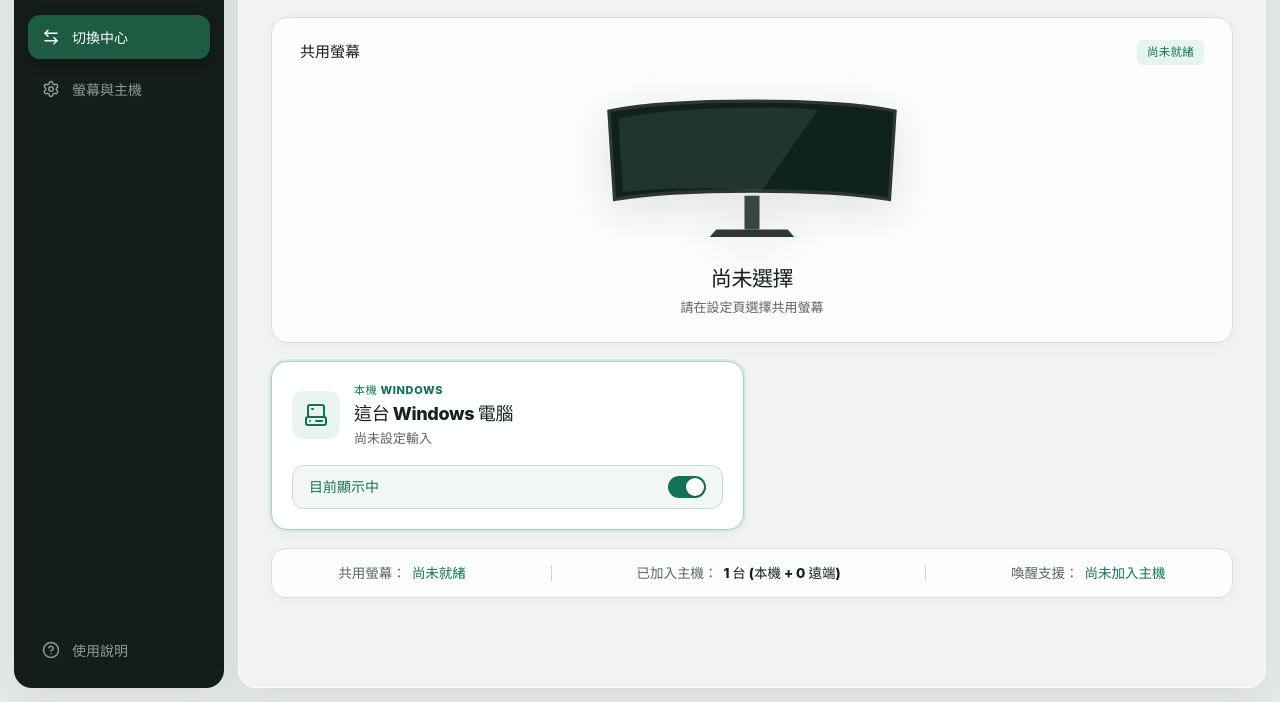
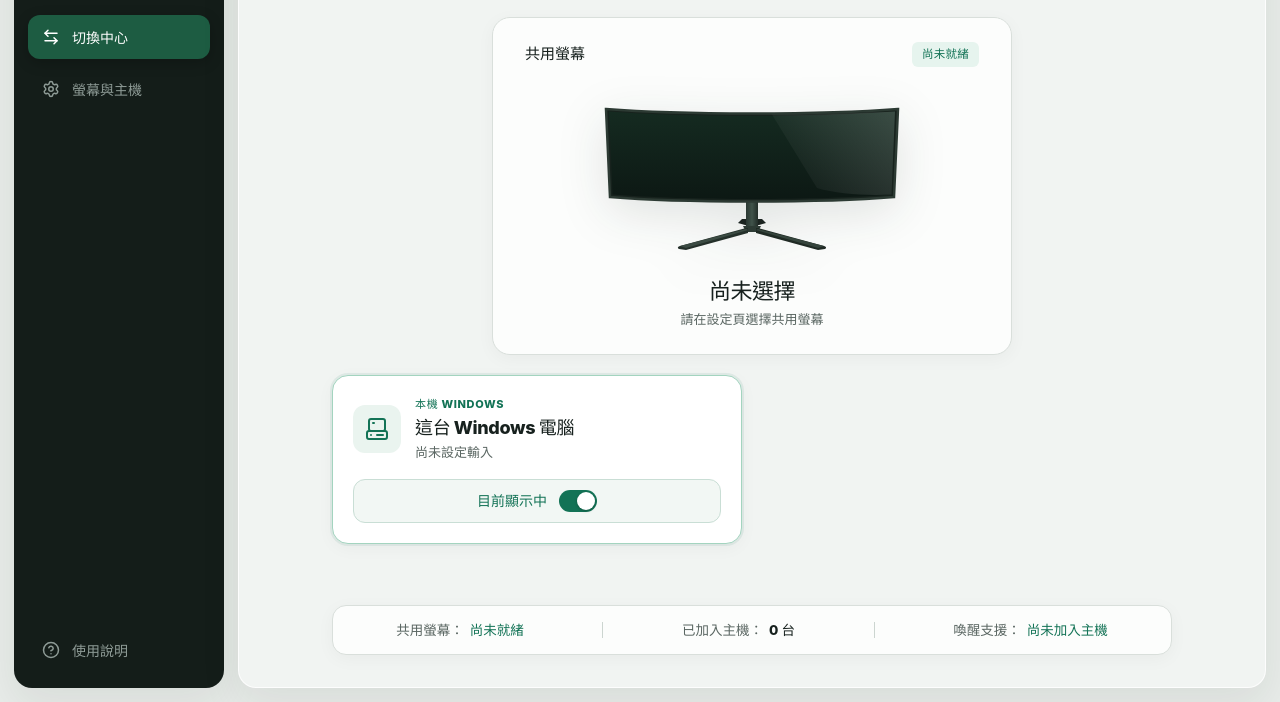
Before and after one commit to HenryHsu/DisplayMux, a website built with Vite: page index.html in a window 1280 px wide. Shown: the part 98-800 px from the top of the page. Built offline with nearby package versions, Linux system fonts and the light colour scheme.

Commit message:
fix(ui): correct curved monitor curvature and set default window size to 1440x900

```diff
--- a/src/main.ts
+++ b/src/main.ts
@@ -132,11 +132,32 @@ app.innerHTML = `
           </div>
           <div class="curved-monitor-wrap">
             <svg class="curved-monitor-svg" viewBox="0 0 340 180" fill="none" xmlns="http://www.w3.org/2000/svg">
-              <path d="M125 168H215L208 160H132L125 168Z" fill="#2d3a34" />
-              <path d="M162 124H178V160H162V124Z" fill="#384740" />
-              <path d="M18 34C88 20 252 20 322 34L316 128C248 116 92 116 24 128L18 34Z" fill="#141e1a" stroke="#2a3832" stroke-width="3.5" />
-              <path d="M25 39C90 26 250 26 315 39L310 123C246 112 94 112 30 123L25 39Z" fill="#0d241b" />
-              <path d="M28 42C92 29 200 29 240 33L180 119C120 115 75 116 33 120L28 42Z" fill="white" fill-opacity="0.08" />
+              <defs>
+                <linearGradient id="screenGrad" x1="170" y1="28" x2="170" y2="124" gradientUnits="userSpaceOnUse">
+                  <stop offset="0%" stop-color="#152b21"/>
+                  <stop offset="100%" stop-color="#0c1713"/>
+                </linearGradient>
+                <linearGradient id="glareGrad" x1="312" y1="30" x2="160" y2="120" gradientUnits="userSpaceOnUse">
+                  <stop offset="0%" stop-color="#ffffff" stop-opacity="0.16"/>
+                  <stop offset="60%" stop-color="#ffffff" stop-opacity="0.04"/>
+                  <stop offset="100%" stop-color="#ffffff" stop-opacity="0"/>
+                </linearGradient>
+                <linearGradient id="standCol" x1="164" y1="116" x2="176" y2="116" gradientUnits="userSpaceOnUse">
+                  <stop offset="0%" stop-color="#2a3832"/>
+                  <stop offset="50%" stop-color="#40534a"/>
+                  <stop offset="100%" stop-color="#222d28"/>
+                </linearGradient>
+              </defs>
+              <path d="M156 142L170 146L184 142L180 138H160L156 142Z" fill="#1b2420"/>
+              <path d="M164 116H176V148H164V116Z" fill="url(#standCol)"/>
+              <path d="M161 145H179L176 151H164L161 145Z" fill="#2d3b34"/>
+              <path d="M164 147L98 165C96 165.5 95 167 97 168L104 169L166 152V147H164Z" fill="#24302a"/>
+              <path d="M98 165L164 148L166 149L104 167L98 165Z" fill="#3b4b43"/>
+              <path d="M176 147L242 165C244 165.5 245 167 243 168L236 169L174 152V147H176Z" fill="#1f2a24"/>
+              <path d="M242 165L176 148L174 149L236 167L242 165Z" fill="#35443c"/>
+              <path d="M24 28C98 34 242 34 316 28L312 116C242 122 98 122 28 116L24 28Z" fill="#17221d" stroke="#2c3a33" stroke-width="2.5"/>
+              <path d="M27 30.5C99 36.5 241 36.5 313 30.5L309.5 113.5C239.5 119.5 100.5 119.5 30.5 113.5L27 30.5Z" fill="url(#screenGrad)"/>
+              <path d="M190 33.5C236 34 285 32 313 30.5L309.5 113.5C285 115 255 113 235 107L190 33.5Z" fill="url(#glareGrad)"/>
             </svg>
           </div>
           <div class="showcase-info">
@@ -305,12 +326,17 @@ async function refresh(): Promise<void> {
 }
 
 function renderState(): void {
-  setText("#monitor-status", dashboard.monitorStatus);
-  setText("#shared-monitor-name", settings.sharedMonitor?.name ?? "尚未選擇");
+  if (settings.sharedMonitor) {
+    setText("#shared-monitor-name", settings.sharedMonitor.name);
+    setText("#monitor-status", "");
+  } else {
+    setText("#shared-monitor-name", "尚未選擇");
+    setText("#monitor-status", dashboard.monitorStatus || "請在「螢幕與主機」設定頁選擇共用螢幕");
+  }
   setText("#screen-input", dashboard.ddcAvailable ? "DDC/CI 已就緒" : "尚未就緒");
-  setText("#monitor-health", dashboard.ddcAvailable ? (settings.sharedMonitor?.name ? `${settings.sharedMonitor.name} (已就緒)` : "已鎖定") : "尚未就緒");
-  setText("#peer-health", `${settings.peers.length + 1} 台 (本機 + ${settings.peers.length} 遠端)`);
-  setText("#wake-health", settings.peers.some((peer) => peer.macAddress) ? "已設定 MAC 位址 (正常)" : "尚未加入主機");
+  setText("#monitor-health", dashboard.ddcAvailable ? "已鎖定" : "尚未就緒");
+  setText("#peer-health", `${settings.peers.length} 台`);
+  setText("#wake-health", settings.peers.some((peer) => peer.macAddress) ? "正常" : (settings.peers.length ? "無 MAC 資料" : "尚未加入主機"));
   const pill = document.querySelector("#agent-pill");
   pill?.classList.toggle("is-ready", dashboard.agentConfigured);
   if (pill) pill.querySelector("span:last-child")!.textContent = isPreview ? "介面預覽" : dashboard.agentConfigured ? "Agent 運作中" : "Agent 未設定";
--- a/src/styles.css
+++ b/src/styles.css
@@ -35,7 +35,7 @@
 * { box-sizing: border-box; }
 button, input, select { font: inherit; }
 button { color: inherit; }
-body { margin: 0; min-width: 860px; min-height: 640px; overflow: hidden; background: var(--canvas); }
+body { margin: 0; min-width: 960px; min-height: 640px; overflow: hidden; background: var(--canvas); }
 button:focus-visible, input:focus-visible, select:focus-visible { outline: 3px solid rgba(19, 115, 86, 0.25); outline-offset: 2px; }
 
 /* Shell Layout */
@@ -216,13 +216,24 @@ button:focus-visible, input:focus-visible, select:focus-visible { outline: 3px s
 
 .page.is-active { display: block; }
 
+#dashboard-page.is-active {
+  display: flex;
+  flex-direction: column;
+  align-items: center;
+  gap: 20px;
+  max-width: 960px;
+  margin: 0 auto;
+  width: 100%;
+}
+
 /* Dashboard Showcase Monitor Card */
 .showcase-monitor-card {
   display: flex;
   flex-direction: column;
-  padding: 22px 28px 24px;
+  width: min(520px, 100%);
+  padding: 24px 32px;
   border: 1px solid var(--line);
-  border-radius: 16px;
+  border-radius: 18px;
   background: var(--panel-bg);
   box-shadow: var(--shadow-card);
 }
@@ -255,7 +266,7 @@ button:focus-visible, input:focus-visible, select:focus-visible { outline: 3px s
 }
 
 .curved-monitor-svg {
-  width: 320px;
+  width: 340px;
   max-width: 100%;
   height: auto;
   filter: drop-shadow(0 12px 24px rgba(18, 32, 26, 0.12));
@@ -264,11 +275,11 @@ button:focus-visible, input:focus-visible, select:focus-visible { outline: 3px s
 .showcase-info { text-align: center; margin-top: 4px; }
 .showcase-monitor-name {
   display: block;
-  font-size: 21px;
+  font-size: 22px;
   font-weight: 800;
   color: var(--ink);
   letter-spacing: -0.02em;
-  margin-bottom: 4px;
+  margin-bottom: 2px;
 }
 .showcase-monitor-desc {
   margin: 0;
@@ -276,13 +287,15 @@ button:focus-visible, input:focus-visible, select:focus-visible { outline: 3px s
   color: var(--muted);
   line-height: 1.5;
 }
+.showcase-monitor-desc:empty { display: none; }
 
 /* Host Route Grid & Cards */
 .host-route-grid {
   display: grid;
   grid-template-columns: 1fr 1fr;
-  gap: 16px;
-  margin: 18px 0;
+  gap: 20px;
+  width: min(840px, 100%);
+  margin: 0;
 }
 
 .host-route-card {
@@ -360,7 +373,8 @@ button:focus-visible, input:focus-visible, select:focus-visible { outline: 3px s
 .local-active-state {
   display: flex;
   align-items: center;
-  justify-content: space-between;
+  justify-content: center;
+  gap: 12px;
   height: 44px;
   padding: 0 16px;
   background: #f2f7f4;
@@ -455,6 +469,8 @@ button:focus-visible, input:focus-visible, select:focus-visible { outline: 3px s
   border: 1px solid var(--line);
   border-radius: 14px;
   box-shadow: var(--shadow-card);
+  width: min(840px, 100%);
+  margin-top: auto;
 }
 
 .summary-item {
@@ -472,9 +488,12 @@ button:focus-visible, input:focus-visible, select:focus-visible { outline: 3px s
 /* Settings Page */
 .settings-layout {
   display: grid;
-  grid-template-columns: minmax(0, 1fr) 290px;
-  gap: 20px;
+  grid-template-columns: minmax(0, 1fr) 300px;
+  gap: 24px;
   align-items: start;
+  max-width: 1060px;
+  margin: 0 auto;
+  width: 100%;
 }
 
 .settings-main {
```
Also changed, not shown: src-tauri/tauri.conf.json (+4 -4 lines).
